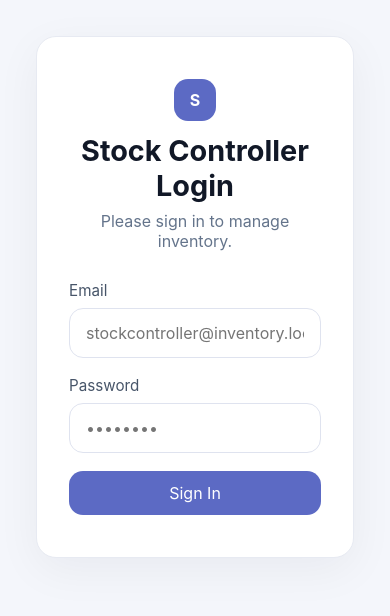
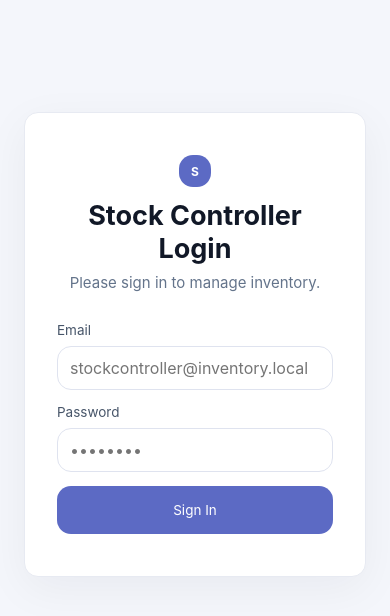
Before and after one commit to justinrhoyyy/Sonkkens-Inventory-System, a React (Vite) app: page /login in a window 390 px wide. Shown: the top 616 px of the page. Built offline with nearby package versions, Linux system fonts and the light colour scheme; no server answers.

Commit message:
made it responsive

```diff
--- a/src/App.tsx
+++ b/src/App.tsx
@@ -13,7 +13,12 @@ import { toast } from './components/Toast';
 function App() {
   const [session, setSession] = useState<any>(null);
   const [loadingSession, setLoadingSession] = useState(true);
+  const [sidebarOpen, setSidebarOpen] = useState(false);
   const location = useLocation();
+
+  useEffect(() => {
+    setSidebarOpen(false);
+  }, [location.pathname]);
 
   useEffect(() => {
     async function loadSession() {
@@ -47,7 +52,7 @@ function App() {
 
   return (
     <div className="app-shell">
-      {session && <Sidebar onLogout={handleLogout} />}
+      {session && <Sidebar onLogout={handleLogout} open={sidebarOpen} onToggle={() => setSidebarOpen(!sidebarOpen)} />}
       <main className={session ? 'page-shell with-sidebar' : 'page-shell'}>
         <Routes>
           <Route path="/login" element={<LoginPage session={session} />} />
--- a/src/components/Sidebar.tsx
+++ b/src/components/Sidebar.tsx
@@ -2,6 +2,8 @@ import { NavLink } from 'react-router-dom';
 
 interface SidebarProps {
   onLogout: () => void;
+  open?: boolean;
+  onToggle?: () => void;
 }
 
 const links = [
@@ -11,9 +13,16 @@ const links = [
   { path: '/profile', label: 'View Profile' },
 ];
 
-export default function Sidebar({ onLogout }: SidebarProps) {
+export default function Sidebar({ onLogout, open = false, onToggle }: SidebarProps) {
   return (
-    <aside className="sidebar">
+    <>
+      <button className="sidebar-toggle" onClick={onToggle} aria-label="Toggle sidebar">
+        <span></span>
+        <span></span>
+        <span></span>
+      </button>
+      {open && <div className="sidebar-overlay" onClick={onToggle}></div>}
+      <aside className={`sidebar ${open ? 'open' : ''}`}>
       <div className="brand">
         <div className="brand-icon">S</div>
         <div>
@@ -37,6 +46,7 @@ export default function Sidebar({ onLogout }: SidebarProps) {
       <button className="button secondary" style={{ marginTop: 'auto' }} onClick={onLogout}>
         Logout
       </button>
-    </aside>
+      </aside>
+    </>
   );
 }
--- a/src/index.css
+++ b/src/index.css
@@ -137,6 +137,37 @@ textarea:focus {
   gap: 22px;
 }
 
+.sidebar-toggle {
+  display: none;
+  position: fixed;
+  top: 16px;
+  left: 16px;
+  z-index: 999;
+  background: none;
+  border: none;
+  cursor: pointer;
+  padding: 8px;
+  flex-direction: column;
+  gap: 5px;
+}
+
+.sidebar-toggle span {
+  display: block;
+  width: 24px;
+  height: 2px;
+  background: #334155;
+  border-radius: 2px;
+  transition: all 0.3s ease;
+}
+
+.sidebar-overlay {
+  display: none;
+  position: fixed;
+  inset: 0;
+  background: rgba(15, 23, 42, 0.5);
+  z-index: 997;
+}
+
 .brand {
   display: flex;
   align-items: center;
@@ -256,22 +287,217 @@ textarea:focus {
     padding: 18px;
   }
 
+  .sidebar-toggle {
+    display: flex;
+  }
+
+  .sidebar-overlay {
+    display: block;
+  }
+
   .sidebar {
-    position: relative;
-    width: 100%;
-    border-right: none;
-    border-bottom: 1px solid #e7eaf2;
-    flex-direction: row;
-    flex-wrap: wrap;
-    align-items: center;
+    position: fixed;
+    width: 240px;
+    border-right: 1px solid #e7eaf2;
+    border-bottom: none;
+    flex-direction: column;
+    transform: translateX(-100%);
+    transition: transform 0.3s ease;
+    z-index: 998;
+  }
+
+  .sidebar.open {
+    transform: translateX(0);
   }
 
   .nav-list {
     flex: 1 1 100%;
-    grid-template-columns: repeat(2, minmax(0, 1fr));
+    grid-template-columns: 1fr;
+    gap: 8px;
+  }
+
+  .nav-link {
+    padding: 12px 16px;
+    font-size: 0.95rem;
   }
 
   .two-columns {
     grid-template-columns: 1fr;
   }
+
+  .page-title {
+    font-size: 1.4rem;
+  }
+
+  .card {
+    padding: 18px;
+  }
+
+  .button {
+    padding: 11px 16px;
+    font-size: 0.95rem;
+    min-height: 44px;
+  }
 }
+
+@media (max-width: 640px) {
+  :root {
+    font-size: 15px;
+  }
+
+  .page-shell {
+    padding: 14px;
+    min-height: auto;
+    padding-top: 60px;
+  }
+
+  .sidebar-toggle {
+    display: flex;
+    top: 14px;
+    left: 14px;
+  }
+
+  .card {
+    padding: 14px;
+    border-radius: 16px;
+  }
+
+  .page-title {
+    font-size: 1.2rem;
+    margin-bottom: 14px;
+  }
+
+  .button {
+    padding: 12px 14px;
+    min-height: 48px;
+    font-size: 0.95rem;
+    width: 100%;
+  }
+
+  input,
+  select,
+  textarea {
+    padding: 12px 14px;
+    font-size: 16px;
+  }
+
+  .label {
+    font-size: 0.9rem;
+  }
+
+  .sidebar {
+    padding: 14px;
+    gap: 14px;
+    width: 200px;
+  }
+
+  .brand {
+    gap: 10px;
+    margin-bottom: 12px;
+  }
+
+  .brand-icon {
+    width: 36px;
+    height: 36px;
+    font-size: 0.9rem;
+  }
+
+  .nav-list {
+    gap: 6px;
+    grid-template-columns: 1fr;
+  }
+
+  .nav-link {
+    padding: 10px 12px;
+    font-size: 0.9rem;
+  }
+
+  .table {
+    font-size: 0.9rem;
+  }
+
+  .table th,
+  .table td {
+    padding: 10px 8px;
+  }
+
+  .badge,
+  .status-pill {
+    font-size: 0.8rem;
+    padding: 6px 10px;
+  }
+
+  .grid {
+    gap: 14px;
+  }
+
+  .product-preview {
+    padding: 14px;
+  }
+
+  .product-preview img {
+    padding: 8px;
+  }
+}
+
+@media (max-width: 480px) {
+  .page-shell {
+    padding: 12px;
+    padding-top: 56px;
+  }
+
+  .sidebar-toggle {
+    display: flex;
+    top: 12px;
+    left: 12px;
+  }
+
+  .card {
+    padding: 12px;
+    border-radius: 14px;
+  }
+
+  .button {
+    padding: 12px 12px;
+    min-height: 48px;
+    font-size: 0.9rem;
+  }
+
+  .page-title {
+    font-size: 1.1rem;
+    margin-bottom: 12px;
+  }
+
+  .sidebar {
+    width: 180px;
+    padding: 12px;
+    gap: 10px;
+  }
+
+  .nav-list {
+    grid-template-columns: 1fr;
+  }
+
+  .nav-link {
+    padding: 10px 10px;
+    font-size: 0.9rem;
+  }
+
+  .table th,
+  .table td {
+    padding: 8px 6px;
+  }
+
+  input,
+  select,
+  textarea {
+    padding: 11px 12px;
+    font-size: 16px;
+  }
+
+  .brand-icon {
+    width: 32px;
+    height: 32px;
+    font-size: 0.8rem;
+  }
+}
```
